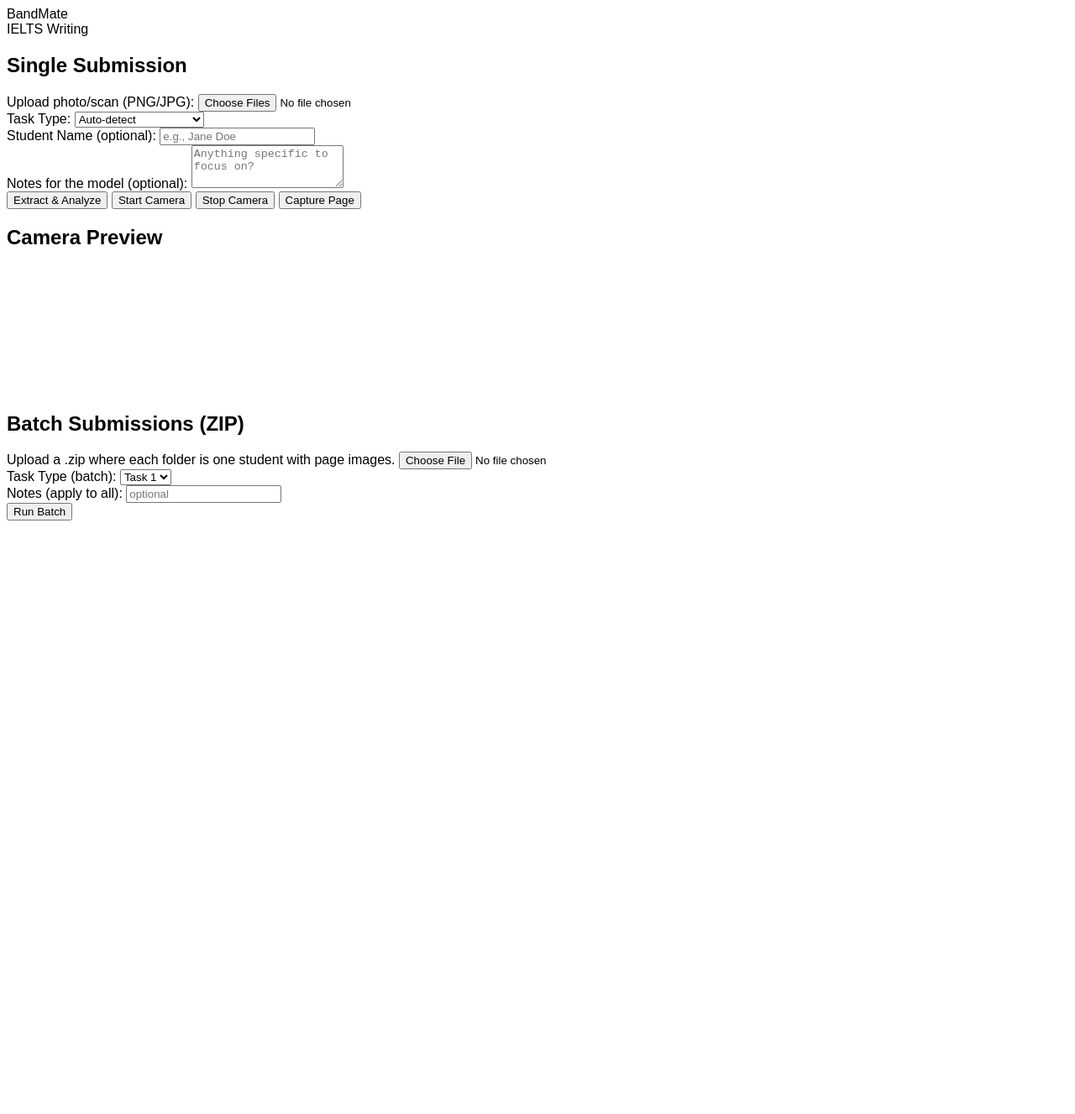
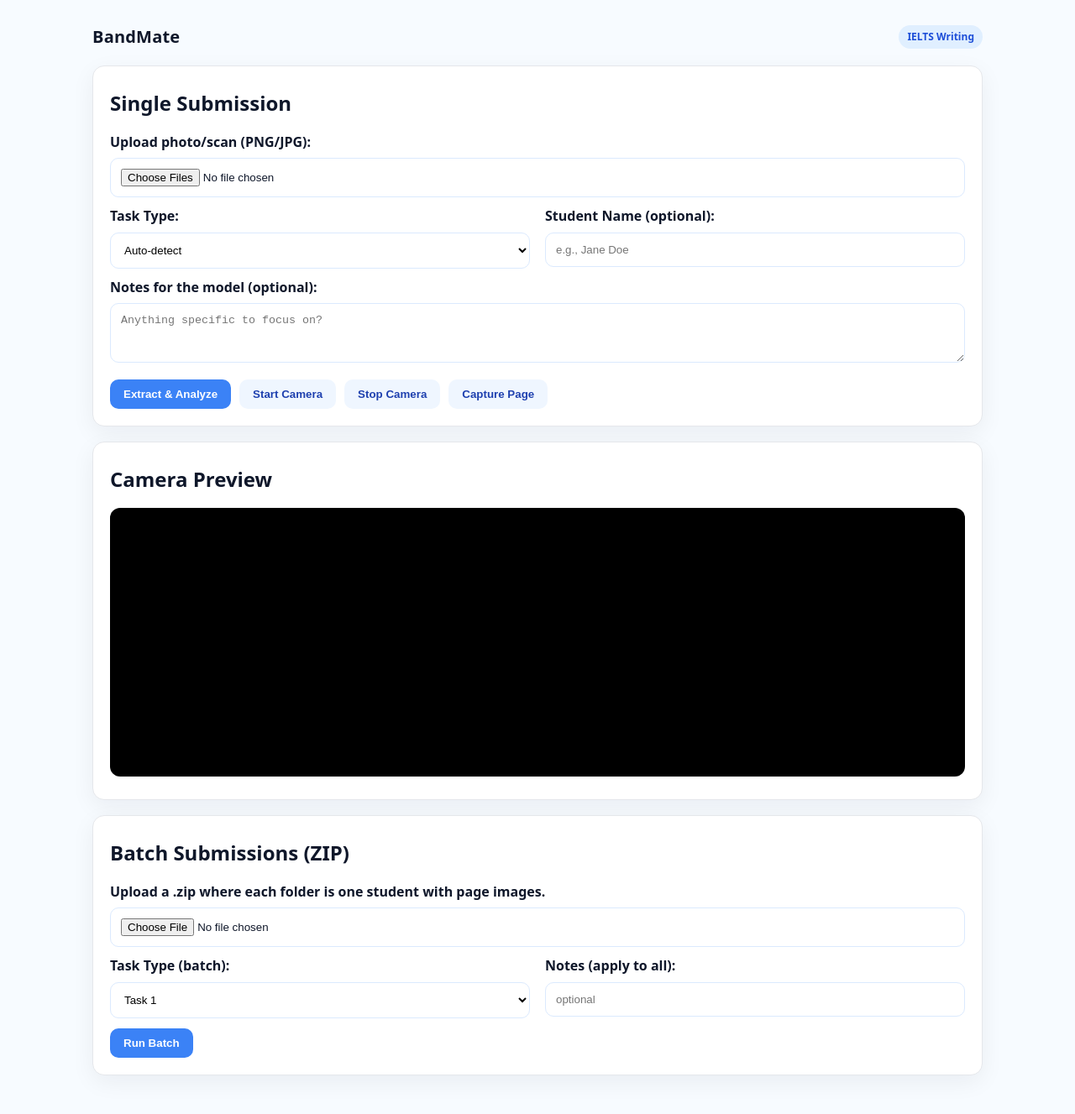
Before and after one commit to Ismail030104/bandmate, a Flask app: page / in a window 1280 px wide. Shown: the whole page at 84% size. Before the commit the page ends 800 px from the top, so only its background shows below. Run offline with Flask 3, Linux system fonts and the light colour scheme.

Commit message:
Update styles.css

```diff
--- a/bandmate/static/styles.css
+++ b/bandmate/static/styles.css
@@ -1 +1,49 @@
-body{font-family:sans-serif}
+:root{
+  --bg:#f7fbff; --card:#ffffff; --text:#0f172a; --muted:#64748b;
+  --primary:#3b82f6; --ring:#bfdbfe; --border:#e5e7eb;
+}
+*{box-sizing:border-box}
+html,body{height:100%}
+body{
+  margin:0; font:16px/1.6 system-ui,-apple-system,Segoe UI,Roboto,Arial,sans-serif;
+  color:var(--text); background:var(--bg);
+}
+.container{max-width:1100px; margin:0 auto; padding:28px 20px}
+.header{display:flex;justify-content:space-between;align-items:center;margin-bottom:18px}
+.brand{font-weight:800;font-size:20px;letter-spacing:.2px}
+.badge{background:#e0efff;color:#1d4ed8;border-radius:999px;padding:4px 10px;font-size:12px;font-weight:700}
+
+.grid{display:grid;grid-template-columns:1fr 1fr;gap:18px}
+@media(max-width:900px){.grid{grid-template-columns:1fr}}
+
+.card{
+  background:var(--card); border:1px solid var(--border);
+  border-radius:14px; padding:20px;
+  box-shadow:0 8px 28px rgba(15,23,42,.06);
+  margin-bottom:18px;
+}
+h1,h2,h3{margin:.2em 0 .6em}
+label{display:block;margin:10px 0 6px;font-weight:600}
+
+input[type=file],select,textarea,input[type=text]{
+  width:100%; padding:12px; border-radius:10px;
+  border:1px solid #dbeafe; background:#fff; outline:none;
+}
+input[type=file]:focus,select:focus,textarea:focus,input[type=text]:focus{
+  box-shadow:0 0 0 4px var(--ring);
+}
+
+.actions{display:flex;gap:10px;flex-wrap:wrap;margin-top:12px}
+button{
+  padding:10px 16px; border:0; border-radius:10px;
+  background:var(--primary); color:#fff; font-weight:700; cursor:pointer;
+}
+button.ghost{background:#eff6ff;color:#1e40af}
+
+.note{color:var(--muted);font-size:.95em}
+video{border-radius:12px;width:100%;max-height:320px;background:#000}
+pre{
+  white-space:pre-wrap;word-wrap:break-word;background:#f8fafc;
+  border:1px solid #e2e8f0;border-radius:10px;padding:12px
+}
+ul{padding-left:18px}
```
